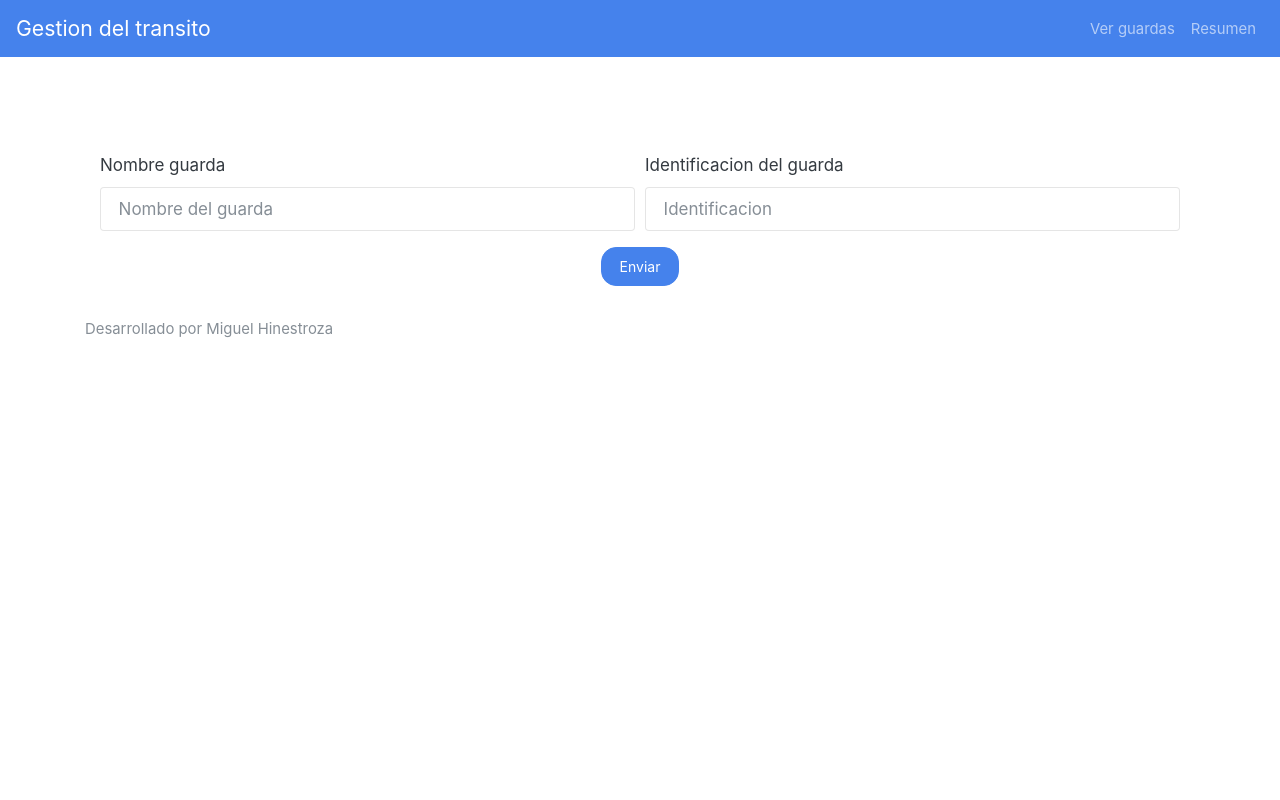
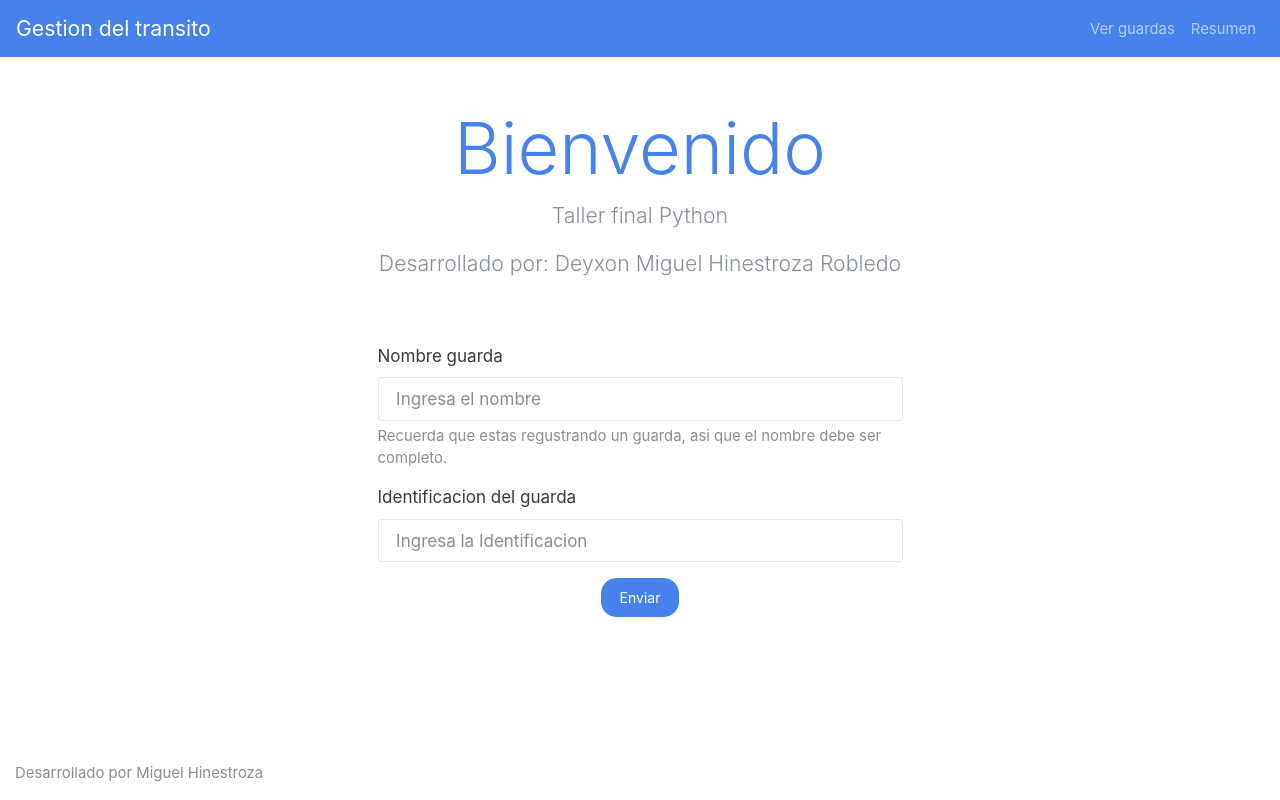
Before and after one commit to deyxon04/tallerpython, a Flask app: page / in a window 1280 px wide. Run offline with Flask 2, Linux system fonts and the light colour scheme; some libraries are stand-ins or nearby versions.

Commit message:
taller python

```diff
--- a/app.py
+++ b/app.py
@@ -44,7 +44,6 @@ def List():
 @app.route('/detail-guarda/<id>')
 def AddInfra(id):
     data = []
-    print(id)
     guarda = db.guardas.find_one({"id": id})
     return render_template('add-infra.html', guarda=guarda)
 
@@ -62,7 +61,14 @@ def Summary():
     infracciones3 = []
     infracciones4 = []
     infracciones5 = []
+    contador1 = 0
+    contador2 = 0
+    contador3 = 0
+    contador4 = 0
+    contador5 = 0
 
+    porc = []
+    dicc = {}
     cursor = db.infracciones.find()
     for doc in cursor:
         if doc['concepto'] == 'Exceso de velicidad':
--- a/templates/index.html
+++ b/templates/index.html
@@ -8,22 +8,43 @@
 {% endif%}
 {% endwith%}
 
-<div class="container pt-5">
-    <div class="container pt-5">
-        <form action="/guarda" method="POST">
-          <div class="form-row">
-            <div class="form-group col-md-6">
-              <label for="inputEmail4">Nombre guarda</label>
-              <input type="text" name="nombreg" class="form-control" id="inputEmail4" placeholder="Nombre del guarda">
+<script>
+  function validateSaveGuarda(a, b) {
+    a = document.getElementById('exampleInputEmail1')
+    b = document.getElementById('exampleInputPassword1')
+    if (a == "" && b == "") {
+      swal("Cuidado", "Debes rellenar todos los campos");
+    }
+  }
+
+</script>
+
+<div class="container auto pt-5">
+  <div class="text-primary text-center">
+    <h1 class="display-3">Bienvenido </h1>
+    <p class="lead">Taller final Python</p>
+    <p class="lead">Desarrollado por: Deyxon Miguel Hinestroza Robledo</p>
   </div>
-            <div class="form-group col-md-6">
-              <label for="inputPassword4">Identificacion del guarda</label>
-              <input type="text" name="idg" class="form-control" id="inputPassword4" placeholder="Identificacion">
+
+  <div class="col-lg-6 pt-5" style="margin: 0% auto;">
+    <form action="/guarda">
+      <fieldset>
+        <div class="form-group">
+          <label for="exampleInputEmail1">Nombre guarda</label>
+          <input type="text" name="nombreg" class="form-control" id="exampleInputEmail1" aria-describedby="emailHelp"
+            placeholder="Ingresa el nombre">
+          <small id="emailHelp" class="form-text text-muted">Recuerda que estas regustrando un guarda, asi que el
+            nombre debe ser completo.</small>
         </div>
+        <div class="form-group">
+          <label for="exampleInputPassword1">Identificacion del guarda</label>
+          <input type="text" name="idg" class="form-control" id="exampleInputPassword1"
+            placeholder="Ingresa la Identificacion">
         </div>
         <p class="text-center">
-            <button class="btn btn-primary" type="submit">Enviar</button>
+          <button type="submit" class="btn btn-primary">Enviar</button>
         </p>
+      </fieldset>
     </form>
   </div>
 </div>
--- a/templates/layout.html
+++ b/templates/layout.html
@@ -39,7 +41,7 @@
 
     {% endblock %}
 
-    <footer style="bottom: 0%;" class="footer mt-auto py-3">
+    <footer style="bottom: 0% ;position: absolute;" class="footer mt-auto py-3">
         <div class="container">
             <span class="text-muted">Desarrollado por Miguel Hinestroza</span>
         </div>
```
Also changed, not shown: other parts of templates/layout.html (+2 -0 lines), templates/summary.html (+20 -1 lines). Lines whose indentation alone changed are shown as unchanged.
